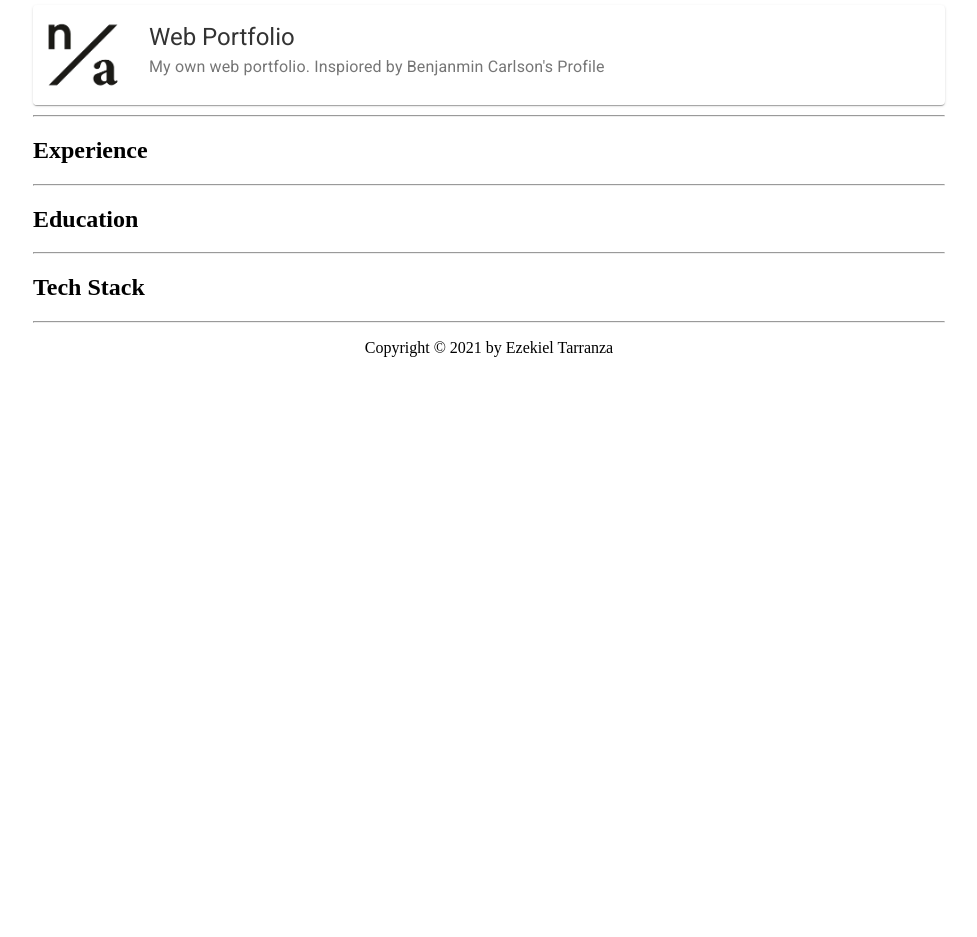
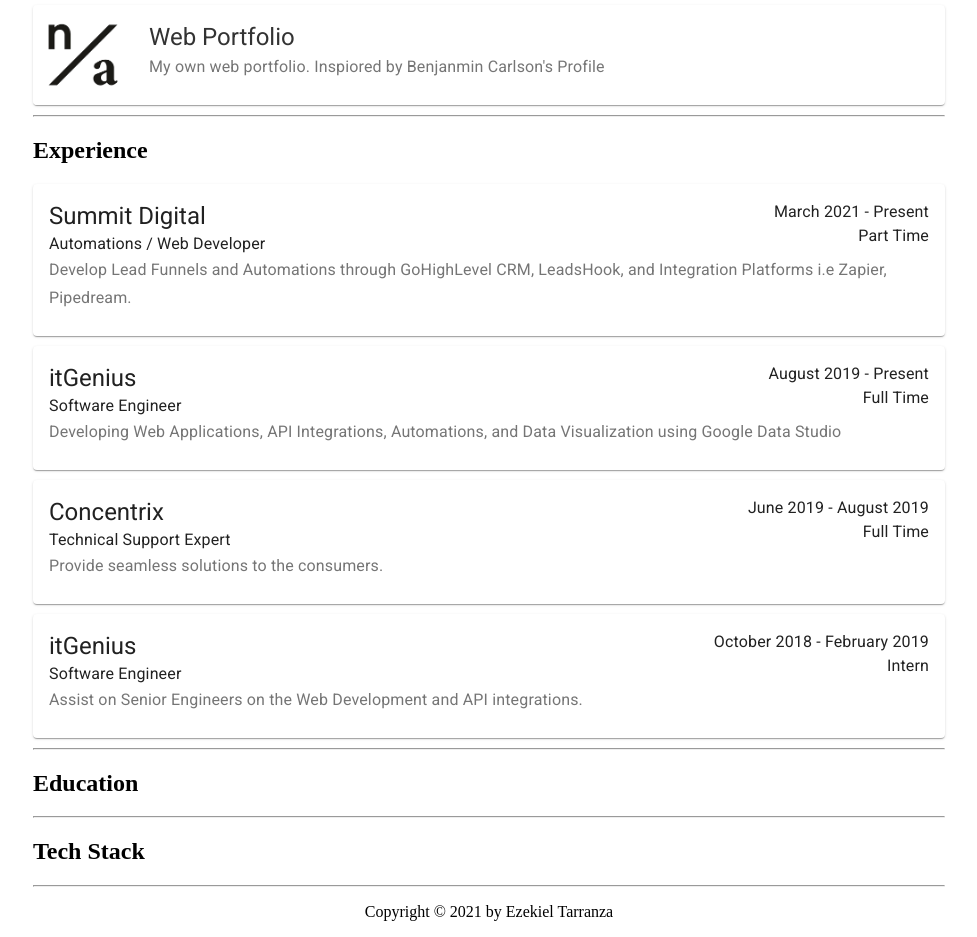
Before and after one commit to kielllll/web-portfolio, a Next.js app: page / in a window 1280 px wide. Shown: the part 620-1557 px from the top of the page, without its empty margins (151-1128 px from the left). Before the commit the page ends 993 px from the top, so only its background shows below. Built offline with nearby package versions, Linux system fonts and the light colour scheme.

Commit message:
add: Initial setup of Experience section

```diff
--- /dev/null
+++ b/components/Experience.js
@@ -0,0 +1,42 @@
+import Card from "@material-ui/core/Card";
+import CardContent from "@material-ui/core/CardContent";
+import Typography from "@material-ui/core/Typography";
+import styles from "../styles/Experience.module.css";
+
+const Experience = ({ experience }) => {
+  const { company, role, duration, jobType, description } = experience;
+
+  return (
+    <Card className={styles.root}>
+      <CardContent className={styles.content}>
+        {/* Header */}
+        <div className={styles.header}>
+          <div className={styles["header-child-left"]}>
+            <Typography component="h5" variant="h5">
+              {company}
+            </Typography>
+            <Typography component="subtitle1" color="textPrimary">
+              {role}
+            </Typography>
+          </div>
+          <div className={styles["header-child-right"]}>
+            <Typography component="subtitle1" color="textPrimary">
+              {duration}
+            </Typography>
+            <Typography component="subtitle1" color="textPrimary">
+              {jobType}
+            </Typography>
+          </div>
+        </div>
+        {/* Body */}
+        <div>
+          <Typography variant="subtitle1" color="textSecondary">
+            {description}
+          </Typography>
+        </div>
+      </CardContent>
+    </Card>
+  );
+};
+
+export default Experience;
--- a/components/Project.js
+++ b/components/Project.js
@@ -6,7 +6,7 @@ import styles from "../styles/Project.module.css";
 
 const Project = ({ project }) => {
   const { name, description, repoLink, productionLink, image, tags } = project;
-  console.log(repoLink);
+
   return (
     <Card className={styles.root}>
       <CardMedia
--- a/pages/index.js
+++ b/pages/index.js
@@ -1,5 +1,6 @@
 import Head from "next/head";
 import Project from "../components/Project";
+import Experience from "../components/Experience";
 import styles from "../styles/Home.module.css";
 
 export default function Home() {
@@ -42,6 +43,40 @@ export default function Home() {
     },
   ];
 
+  const experiences = [
+    {
+      company: "Summit Digital",
+      role: "Automations / Web Developer",
+      duration: "March 2021 - Present",
+      jobType: ["Part Time"],
+      description:
+        "Develop Lead Funnels and Automations through GoHighLevel CRM, LeadsHook, and Integration Platforms i.e Zapier, Pipedream.",
+    },
+    {
+      company: "itGenius",
+      role: "Software Engineer",
+      duration: "August 2019 - Present",
+      jobType: ["Full Time"],
+      description:
+        "Developing Web Applications, API Integrations, Automations, and Data Visualization using Google Data Studio",
+    },
+    {
+      company: "Concentrix",
+      role: "Technical Support Expert",
+      duration: "June 2019 - August 2019",
+      jobType: ["Full Time"],
+      description: "Provide seamless solutions to the consumers.",
+    },
+    {
+      company: "itGenius",
+      role: "Software Engineer",
+      duration: "October 2018 - February 2019",
+      jobType: ["Intern"],
+      description:
+        "Assist on Senior Engineers on the Web Development and API integrations.",
+    },
+  ];
+
   return (
     <div>
       <Head>
@@ -64,7 +99,7 @@ export default function Home() {
       <section>
         <h2>Featured Projects</h2>
         {featuredProjects.map((featuredProject, e) => (
-          <div key={e} className={styles.project}>
+          <div key={e} className={styles.child}>
             <Project project={featuredProject} />
           </div>
         ))}
@@ -73,6 +108,11 @@ export default function Home() {
 
       <section>
         <h2>Experience</h2>
+        {experiences.map((experience, e) => (
+          <div key={e} className={styles.child}>
+            <Experience experience={experience} />
+          </div>
+        ))}
         <hr />
       </section>
 
--- /dev/null
+++ b/styles/Experience.module.css
@@ -0,0 +1,27 @@
+.root {
+  display: flex;
+}
+
+.content {
+  width: 100%;
+}
+
+.header {
+  width: 100%;
+  display: flex;
+  justify-content: space-between;
+}
+
+.header-child-left {
+  width: 40%;
+  text-align: left;
+  display: flex;
+  flex-direction: column;
+}
+
+.header-child-right {
+  width: 60%;
+  text-align: right;
+  display: flex;
+  flex-direction: column;
+}
--- a/styles/Home.module.css
+++ b/styles/Home.module.css
@@ -1,4 +1,4 @@
-.project {
+.child {
   margin-top: 10px;
   margin-bottom: 10px;
 }
```
